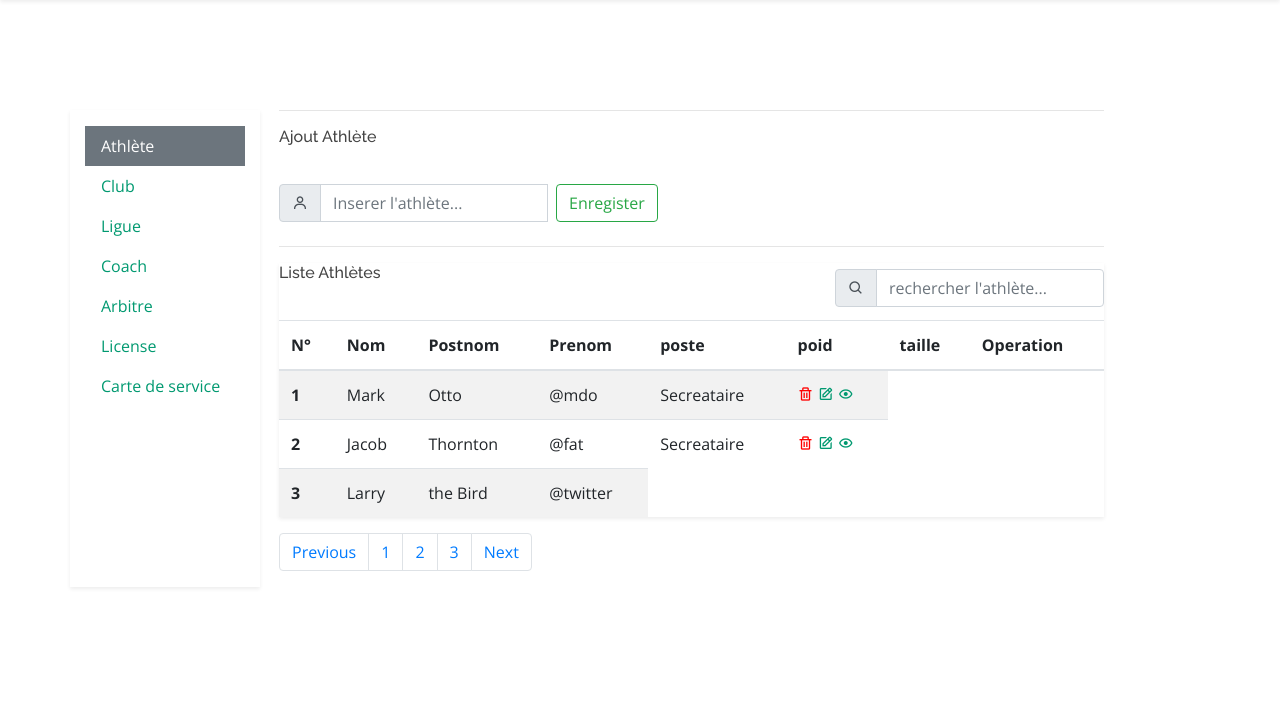
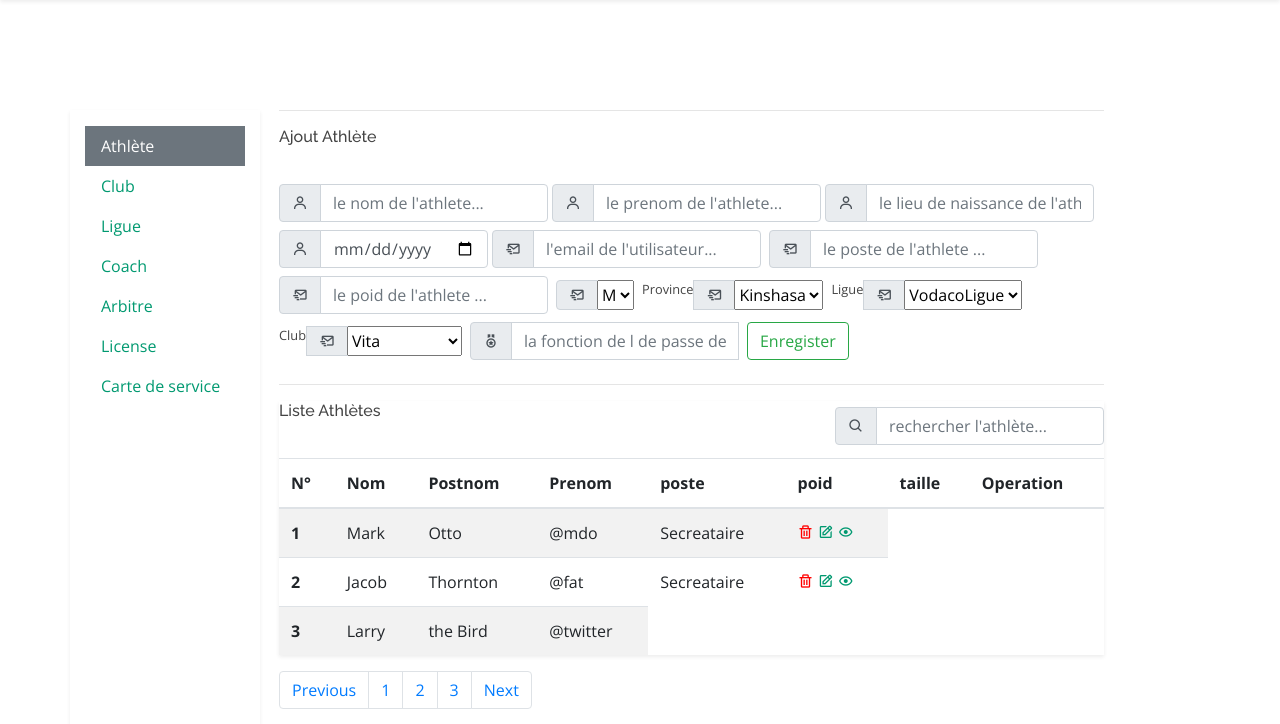
Before and after one commit to peterkofi/HandBall, a PHP site: page /Athlete.php in a window 1280 px wide. Shown: the part 88-812 px from the top of the page. Run offline with PHP 8.4, Linux system fonts and the light colour scheme; some libraries are stand-ins or nearby versions.

Commit message:
athlete modification

```diff
--- a/Athlete.php
+++ b/Athlete.php
@@ -78,17 +78,144 @@
           <h6>Ajout Athlète</h6>
         </div>
 
-        <form class="form-inline" method="post" action="">
-            <div class="input-group mb-2">
+
+        <form class="form-inline" method="post" action="Script/User.php">
+            <div class="input-group mb-2 mr-1">
               <div class="input-group-prepend">
                 <div class="input-group-text"> <i class="bx bx-user"></i></div>
               </div>
-              <input type="text" class="form-control" id="inlineFormInputGroup" name="insertionAthlete" placeholder="Inserer l'athlète...">
+              <input type="text" class="form-control" id="inlineFormInputGroup" name="NomAthlete" placeholder="le nom de l'athlete...">
 
-              <button class="btn btn-outline-success ml-2" type="submit">Enregister</button>
+            </div>
+            <div class="input-group mb-2 mr-1">
+              <div class="input-group-prepend">
+                <div class="input-group-text"> <i class="bx bx-user"></i></div>
+              </div>
+              <input type="text" class="form-control" id="inlineFormInputGroup" name="PrenomAthlete" placeholder="le prenom de l'athlete...">
+
             </div>
 
+            <div class="input-group mb-2 mr-1">
+              <div class="input-group-prepend">
+                <div class="input-group-text"> <i class="bx bx-user"></i></div>
+              </div>
+              <input type="text" class="form-control" id="inlineFormInputGroup" name="LieuNaissanceAthlete" placeholder="le lieu de naissance de l'athlete...">
+
+            </div>
+
+            <div class="input-group mb-2 mr-1">
+              <div class="input-group-prepend">
+                <div class="input-group-text"> <i class="bx bx-user"></i></div>
+              </div>
+              <input type="date" class="form-control" id="inlineFormInputGroup" name="DateNaissanceAthlete" placeholder="la date de naissance de l'athlète...">
+
+            </div>
+
+
+
+            <div class="input-group mb-2 mr-2">
+              <div class="input-group-prepend">
+                <div class="input-group-text"> <i class="bx bx-mail-send"></i></div>
+              </div>
+
+
+              <input type="number" class="form-control" id="inlineFormInputGroup" name="tailleAthlete" placeholder="l'email de l'utilisateur...">
+
+            </div>
+
+            <div class="input-group mb-2 mr-2">
+              <div class="input-group-prepend">
+                <div class="input-group-text"> <i class="bx bx-mail-send"></i></div>
+              </div>
+              <input type="number" class="form-control" id="inlineFormInputGroup" name="posteAthlete" placeholder="le poste de l'athlete ...">
+
+            </div>
+
+            <div class="input-group mb-2 mr-2">
+              <div class="input-group-prepend">
+                <div class="input-group-text"> <i class="bx bx-mail-send"></i></div>
+              </div>
+              <input type="number" class="form-control" id="inlineFormInputGroup" name="poidAthlete" placeholder="le poid de l'athlete ...">
+
+            </div>
+
+
+            <div class="input-group mb-2 mr-2">
+              <div class="input-group-prepend">
+                <div class="input-group-text"> <i class="bx bx-mail-send"></i></div>
+              </div>
+
+              <select name="sexeAthlete" id="">
+                <option value="m">M</option>
+                <option value="f">F</option>
+              </select>
+
+
+            </div>
+
+
+            <div class="input-group mb-2 mr-2">
+
+              <span span class="small">Province</span>
+              <div class="input-group-prepend">
+                <div class="input-group-text"> <i class="bx bx-mail-send"></i></div>
+              </div>
+
+              <select name="sexeAthlete" id="">
+                <option value="Kinshasa">Kinshasa</option>
+                <option value="kwilu">kwilu</option>
+              </select>
+
+
+            </div>
+
+            <div class="input-group mb-2 mr-2">
+
+              <span span class="small">Ligue</span>
+              <div class="input-group-prepend">
+                <div class="input-group-text"> <i class="bx bx-mail-send"></i></div>
+              </div>
+
+              <select name="sexeAthlete" id="">
+                <option value="vodaLigue">VodacoLigue</option>
+                <option value="L1">L1</option>
+              </select>
+
+
+            </div>
+
+            <div class="input-group mb-2 mr-2">
+
+              <span span class="small">Club</span>
+              <div class="input-group-prepend">
+                <div class="input-group-text"> <i class="bx bx-mail-send"></i></div>
+              </div>
+
+              <select name="sexeAthlete" id="">
+                <option value="Vita">Vita</option>
+                <option value="Renaissance">Renaissance</option>
+              </select>
+
+
+            </div>
+
+
+
+
+
+            <div class="input-group mb-2">
+              <div class="input-group-prepend">
+                <div class="input-group-text"> <i class="bx bx-medal"></i></div>
+              </div>
+
+              <input type="password" class="form-control" id="inlineFormInputGroup" name="FonctionUtilisateur" placeholder="la fonction de l de passe de l'utilisateur...">
+
+              <button class="btn btn-outline-success ml-2" name="enregistrer" type="submit">Enregister</button>
+            </div>
+
+
         </form>
+
 
       <hr>
       </div>
--- a/accordion.html
+++ b/accordion.html
@@ -23,4 +23,5 @@
         </div>
     </div>
 
+
 </div>
--- a/utilisateur.php
+++ b/utilisateur.php
@@ -136,8 +136,8 @@ $users = $user->ListeUser();
         <?php
 
 $num=0;
+
 foreach ($users as $user) { $num++; ?>
-
 
   <tr>
     <th scope="row"><?= $num ?></th>
```
